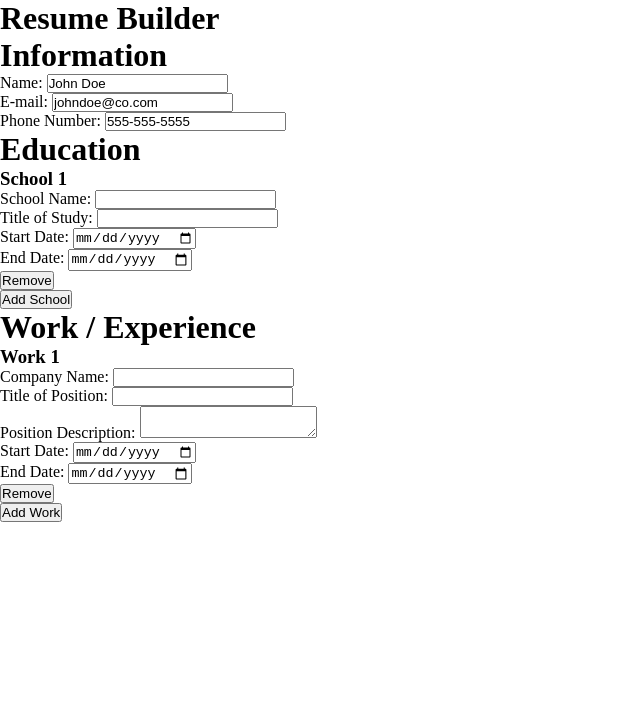
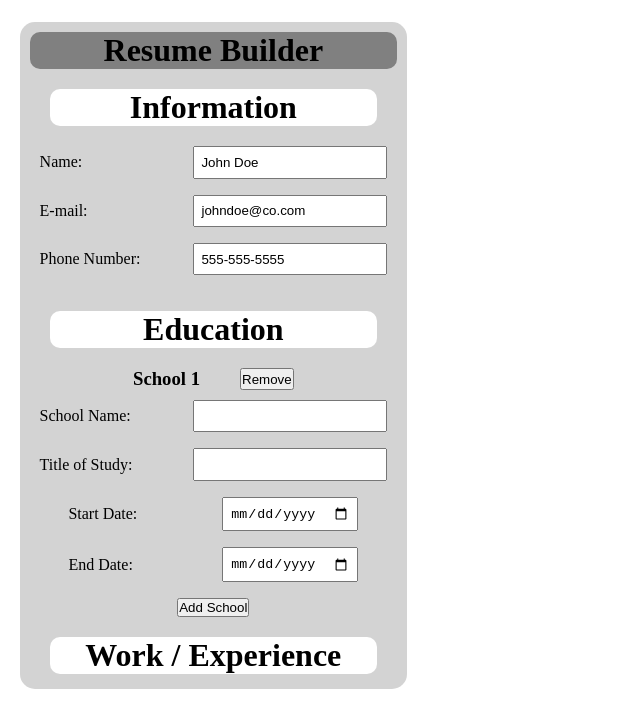
Before and after one commit to Kagemori/odin-cv-application, a React (Vite) app: page / in a window 1280 px wide. Shown: the top 728 px of the page, without its empty margins (0-640 px from the left). Built offline with nearby package versions, Linux system fonts and the light colour scheme.

Commit message:
Add resume builder css

```diff
--- a/src/form/Education.jsx
+++ b/src/form/Education.jsx
@@ -28,7 +28,10 @@ function Education(){
             <h1 className="form-header">Education</h1>
             {formData.map((school,index) => (
                 <div key={school.id}>
-                    <h3 className="school">School {index+1}</h3>
+                    <div className="schoolEdit">
+                        <h3 className="school">School {index+1}</h3>
+                        <button type="button" onClick={() => removeSchool(school.id)}>Remove</button>
+                    </div>
                     <div className="form-info-input">
                         <label htmlFor="schoolname">School Name: </label>
                         <input type="text" id="schoolname" name="schoolname" value={school.schoolname} onChange={(e) => handleChange(index,e)} required />
@@ -45,10 +48,9 @@ function Education(){
                         <label htmlFor="schoolenddate">End Date: </label>
                         <input type="date" id="schoolenddate" name="schoolenddate" value={school.schoolenddate} onChange={(e) => handleChange(index,e)} required />
                     </div>
-                    <button type="button" onClick={() => removeSchool(school.id)}>Remove</button>
                 </div>
             ))}
-            <button type="button" onClick={addSchool}>Add School</button>
+            <button type="button" onClick={addSchool} className="addButton">Add School</button>
         </div>
         </>
     )
--- a/src/form/Work.jsx
+++ b/src/form/Work.jsx
@@ -28,7 +28,10 @@ function Work(){
             <h1 className="form-header">Work / Experience</h1>
             {formData.map((work,index) => (
                 <div key={work.id}>
-                    <h3 className="work">Work {index+1}</h3>
+                    <div className="workEdit">
+                        <h3 className="work">Work {index+1}</h3>
+                        <button type="button" onClick={() => removeWork(work.id)}>Remove</button>
+                    </div>
                     <div className="form-info-input">
                         <label htmlFor="workCompany">Company Name: </label>
                         <input type="text" id="workCompany" name="workCompany" value={work.workCompany} onChange={(e) => handleChange(index,e)} required />
@@ -49,10 +52,9 @@ function Work(){
                         <label htmlFor="workEndDate">End Date: </label>
                         <input type="date" id="workEndDate" name="workEndDate" value={work.workEndDate} onChange={(e) => handleChange(index,e)} required />
                     </div>
-                    <button type="button" onClick={() => removeWork(work.id)}>Remove</button>
                 </div>
             ))}
-            <button type="button" onClick={addWork}>Add Work</button>
+            <button type="button" onClick={addWork} className="addButton">Add Work</button>
         </div>
         </>
     )
--- a/src/index.css
+++ b/src/index.css
@@ -3,3 +3,73 @@
   padding: 0px;
   box-sizing: border-box;
 }
+
+#root {
+  display: grid;
+  grid-template-rows: .5fr 15fr 2.5fr;
+  grid-template-columns: repeat(3, 1fr);
+  height: 100vh;
+}
+
+#container {
+  background-color: lightgray;
+  grid-row: 2;
+  margin: 0px 20px;
+  padding: 10px;
+  border-radius: 15px;
+
+  overflow-y: auto;
+  overflow-x: hidden;
+}
+
+#form-header {
+  background-color: gray;
+  text-align: center;
+  border-radius: 10px;
+}
+
+.form-header {
+  background-color: white;
+  text-align: center;
+  border-radius: 10px;
+  margin: 20px;
+}
+
+.schoolEdit, .workEdit {
+  display: flex;
+  justify-content: center;
+}
+
+.schoolEdit h3, .schoolEdit button, .workEdit h3, .workEdit button {
+  margin: 0px 20px;
+  margin-bottom: 10px;
+}
+
+#form-education, #form-work{
+  display: flex;
+  flex-direction: column;
+}
+
+.addButton {
+  justify-self: center;
+  align-self: center;
+}
+
+.form-info-input {
+  display: flex;
+  align-items: center;
+  margin-bottom: 1em;
+  min-width: 75%;
+  justify-self: center;
+}
+
+label {
+  width: 150px;
+  margin-right: .2em;
+}
+
+input, textarea {
+  flex: 1;
+  padding: 0.5em;
+  resize: vertical;
+}
```
